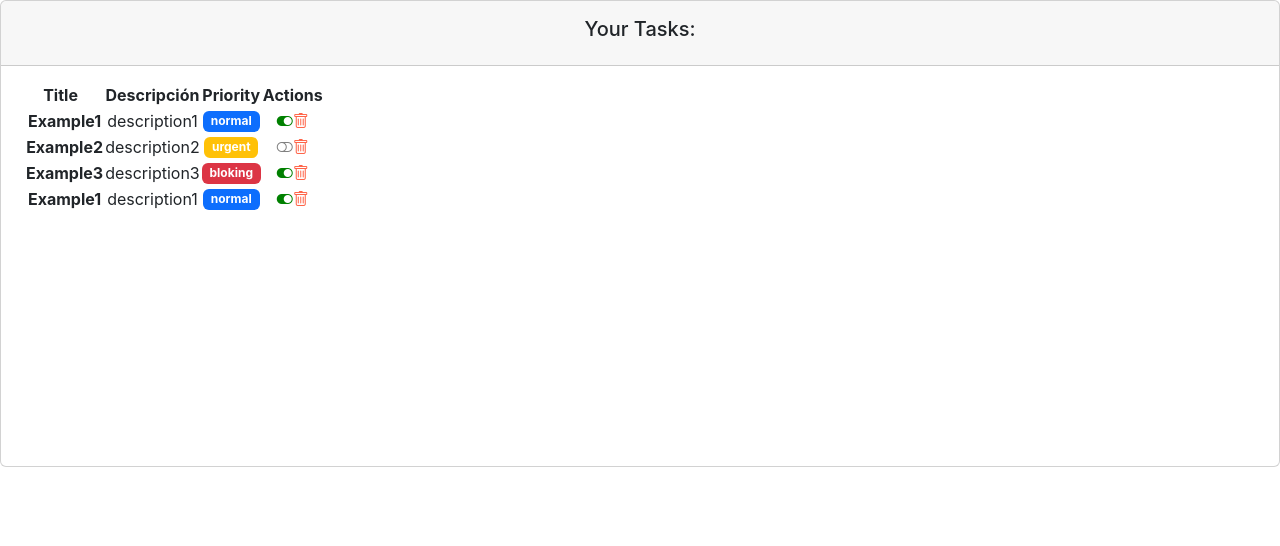
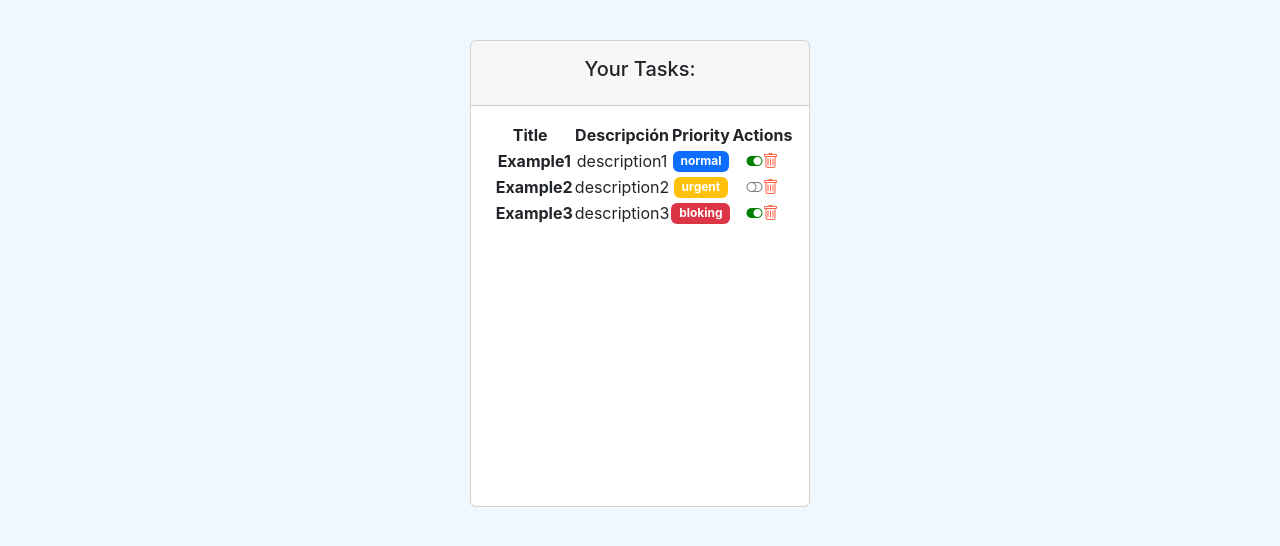
Before and after one commit to MariaGonzalesBaldera/TodoAppReact, a React (Create React App) app: page / in a window 1280 px wide. Shown: the top 546 px of the page. Built offline with nearby package versions, Linux system fonts and the light colour scheme.

Commit message:
add action and remove to task

```diff
--- a/src/App.css
+++ b/src/App.css
@@ -39,3 +39,11 @@
 h1{
   color:tomato
 }
+body {
+  display: flex;
+  align-items: center;
+  justify-content: center;
+  padding-top: 40px;
+  padding-bottom: 40px;
+  background-color: aliceblue;
+}
--- a/src/components/container/task_list.jsx
+++ b/src/components/container/task_list.jsx
@@ -1,29 +1,41 @@
 import React, { useEffect, useState } from 'react'
+import PropTypes from 'prop-types'
 import { LEVELS } from '../../models/levels.enum'
 import { Task } from '../../models/task.class'
 import TaskComponent from '../pure/task'
 import '../../styles/task.scss'
 import Taskform from '../pure/forms/taskForm'
-const TaskListComponent= () => {
+const TaskListComponent = ({ task }) => {
 
-  const Task1 = new Task('Example1','description1',true,LEVELS.NORMAL)
-  const Task2 = new Task('Example2','description2',false,LEVELS.URGENT)
-  const Task3 = new Task('Example3','description3',true,LEVELS.BLOCKING)
+  const Task1 = new Task('Example1', 'description1', true, LEVELS.NORMAL)
+  const Task2 = new Task('Example2', 'description2', false, LEVELS.URGENT)
+  const Task3 = new Task('Example3', 'description3', true, LEVELS.BLOCKING)
 
-    const [tasks,setTasks] = useState([Task1,Task2,Task3])
-    const [loading,setLoading] = useState(true)
-    useEffect(()=>{
+  const [tasks, setTasks] = useState([Task1, Task2, Task3])
+  const [loading, setLoading] = useState(true)
+  useEffect(() => {
     console.log('Task state has been modifiend')
     setLoading(false)
-      return ()=>{
+    return () => {
       console.log('TaskList component is going to unmount...')
     }
   })
 
+  function completeTask(task) {
+    console.log('Completed task ', task)
+    const index = tasks.indexOf(task)
+    const temTasks = [...tasks]
+    temTasks[index].completed = !temTasks[index].completed
+    setTasks(temTasks)
+  }
+  function deleteTask(task){
+    console.log('Delete this Task ', task)
+    const index = tasks.indexOf(task)
+    const tempTasks= [...tasks]
+    tempTasks.splice(index,1)
+    setTasks(tempTasks)
+  }
 
-    const changeCompleted =(id)=>{
-        console.log('Cambiar de estado de una tarea')
-    }
   return (
     <div>
       <div className='col-12'>
@@ -33,7 +45,7 @@
               Your Tasks:
             </h5>
           </div>
-              <div className='card-body' data-mdb-perfect-onScroll='true' style={ {position:'relative',height:'400px'} }>
+          <div className='card-body data-mdb-perfect-onScroll={true}' style={{ position: 'relative', height: '400px' }}>
             <table>
               <thead>
                 <tr>
@@ -44,13 +56,18 @@
                 </tr>
               </thead>
               <tbody>
-                  {tasks.map((task,index)=>{
-                      return(
-                        <TaskComponent key={index} task={task}></TaskComponent>
+                {tasks.map((task, index) => {
+                  return (
+                    <TaskComponent
+                      key={index}
+                      task={task}
+                      complete={completeTask}
+                      remove={deleteTask}
+                    ></TaskComponent>
                   )
                 }
                 )}
-                    <TaskComponent task={Task1} ></TaskComponent>
+                {/* <TaskComponent task={Task} ></TaskComponent> */}
               </tbody>
             </table>
           </div>
--- a/src/components/pure/task.jsx
+++ b/src/components/pure/task.jsx
@@ -3,7 +3,8 @@
 import { Task } from '../../models/task.class'
 import '../../styles/task.scss'
 import { LEVELS } from '../../models/levels.enum'
-const TaskComponent = ({ task }) => {
+
+const TaskComponent = ({ task, complete, remove }) => {
 
     useEffect(() => {
       console.log('Tarea creada')
@@ -41,9 +42,10 @@
     }
     function taskIconCompleted(){
         if(task.completed){
-            return(<i className='bi-toggle-on' style={{color:'green'}}></i>)
+            return(<i onClick={()=> complete(task) } className='bi-toggle-on task-action' style={{color:'green'}}></i>)
+        }else{
+            return (<i onClick={()=> complete(task) } className='bi-toggle-off task-action' style={{color:'grey'}}></i>)
         }
-        return (<i className='bi-toggle-off' style={{color:'grey'}}></i>)
 
     }
     return (
@@ -59,14 +61,16 @@
             </td>
             <td className='align-midle'>
                 {taskIconCompleted()}
-                <i className='bi-trash' style={{color:'tomato'}}></i>
+                <i className='bi-trash task-action' onClick={()=> remove(task)} style={{color:'tomato'}}></i>
             </td>
         </tr>
     )
 }
 
 TaskComponent.propTypes = {
-    task: PropTypes.instanceOf(Task)
+    task: PropTypes.instanceOf(Task).isRequired,
+    complete: PropTypes.func.isRequired,
+    remove : PropTypes.func.isRequired
 }
 
 export default TaskComponent
--- a/src/styles/task.scss
+++ b/src/styles/task.scss
@@ -1,7 +1,3 @@
-h1{
-    color:cyan
+.task-action{
+    cursor: pointer;
 }
-.task-name{
-    font-weight :bold;
-    color: cadetblue;
-}
```
Lines whose indentation alone changed are shown as unchanged.
